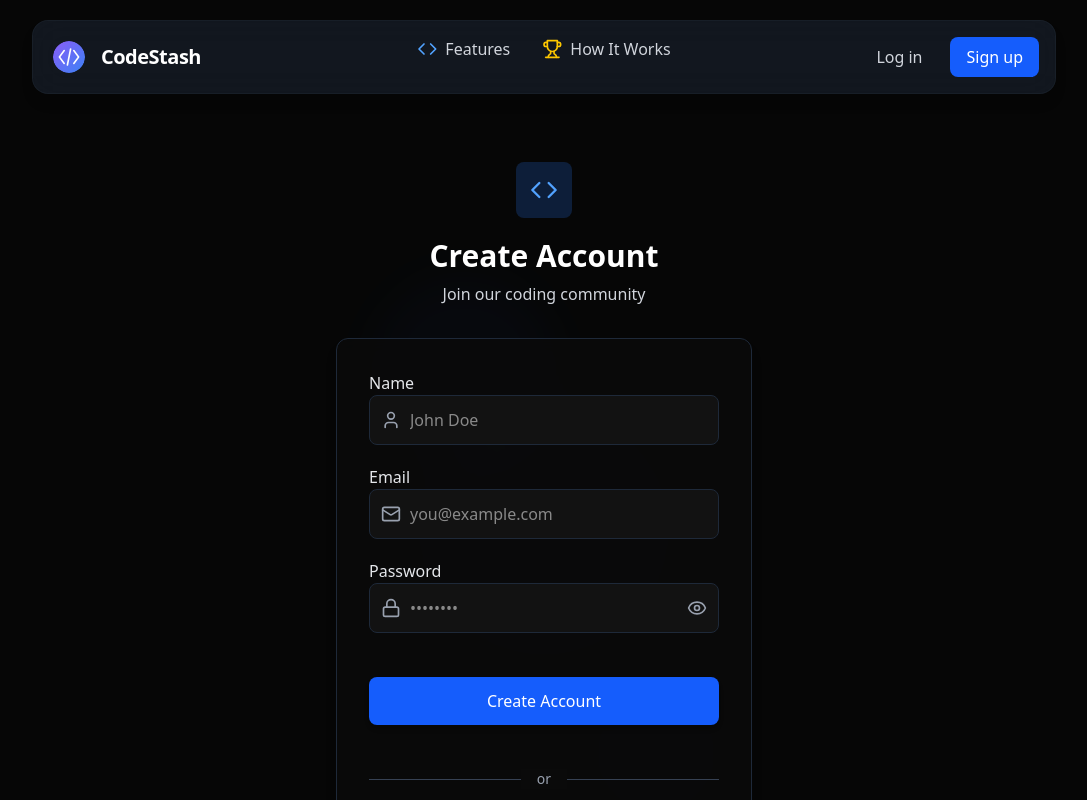
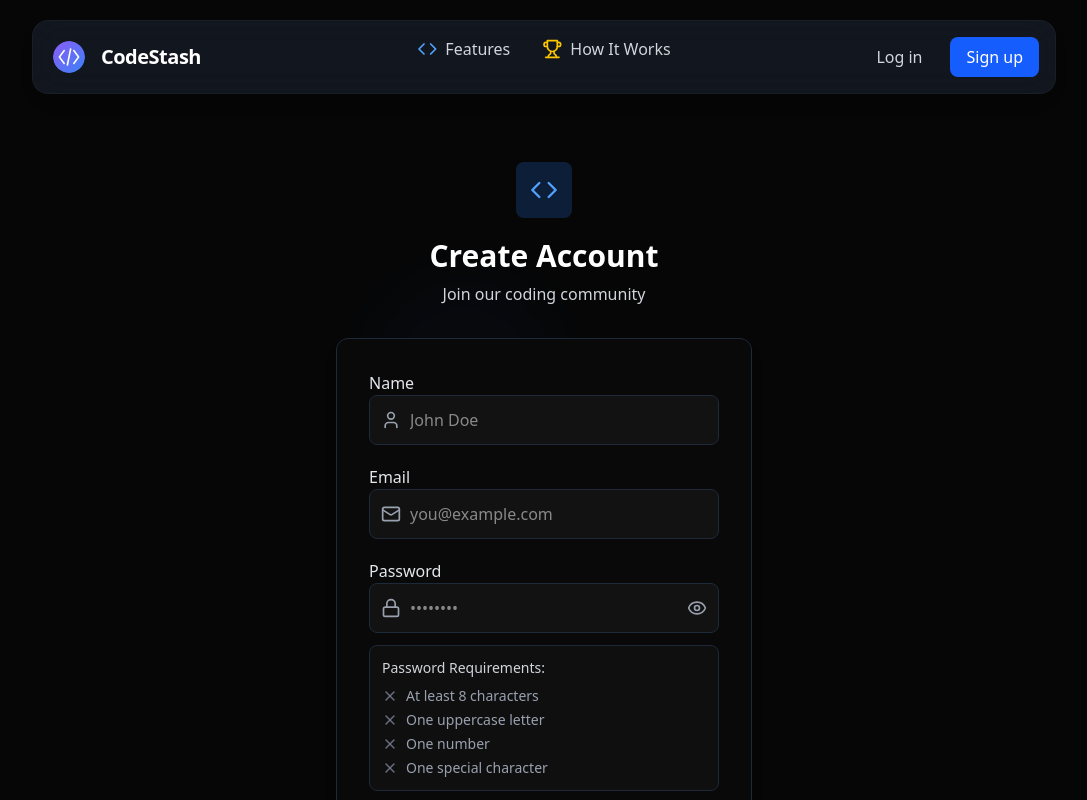
Before and after one commit to hardik8127/codestash, a React (Vite) app in the folder frontend/: page /signup in a window 1280 px wide. Shown: the top 800 px of the page, without its empty margins (96-1183 px from the left). Built offline with nearby package versions, Linux system fonts and the light colour scheme; no server answers.

Commit message:
Validations for email and Password improved

```diff
--- a/frontend/src/page/LoginPage.jsx
+++ b/frontend/src/page/LoginPage.jsx
@@ -18,9 +18,27 @@ import GoogleLoginButton from '../components/GoogleLoginButton';
 
 
 const LoginSchema = z.object({
-  email:z.string().email("Enter a valid email"),
-  password:z.string().min(6 , "Password must be atleast of 6 characters"),
-
+  email: z
+    .string()
+    .min(1, "Email is required")
+    .email("Please enter a valid email address")
+    .refine((email) => {
+      // Additional email validation
+      const emailRegex = /^[a-zA-Z0-9._%+-]+@[a-zA-Z0-9.-]+\.[a-zA-Z]{2,}$/;
+      return emailRegex.test(email);
+    }, "Please enter a valid email address"),
+  password: z
+    .string()
+    .min(8, "Password must be at least 8 characters long")
+    .refine((password) => /[A-Z]/.test(password), {
+      message: "Password must contain at least one uppercase letter"
+    })
+    .refine((password) => /[0-9]/.test(password), {
+      message: "Password must contain at least one number"
+    })
+    .refine((password) => /[!@#$%^&*()_+\-=\[\]{};':"\\|,.<>\/?]/.test(password), {
+      message: "Password must contain at least one special character"
+    }),
 })
 
 const LoginPage = () => {
--- a/frontend/src/page/SignUpPage.jsx
+++ b/frontend/src/page/SignUpPage.jsx
@@ -9,7 +9,9 @@ import {
   Loader2,
   Lock,
   Mail,
-  User
+  User,
+  Check,
+  X
 } from "lucide-react";
 
 import {z} from "zod";
@@ -18,14 +20,34 @@ import { useAuthStore } from "../store/useAuthStore";
 import GoogleLoginButton from '../components/GoogleLoginButton';
 
 const SignUpSchema = z.object({
-  email:z.string().email("Enter a valid email"),
-  password:z.string().min(6 , "Password must be atleast of 6 characters"),
-  name:z.string().min(3 , "Name must be atleast 3 character")
+  email: z
+    .string()
+    .min(1, "Email is required")
+    .email("Please enter a valid email address")
+    .refine((email) => {
+      // Additional email validation
+      const emailRegex = /^[a-zA-Z0-9._%+-]+@[a-zA-Z0-9.-]+\.[a-zA-Z]{2,}$/;
+      return emailRegex.test(email);
+    }, "Please enter a valid email address"),
+  password: z
+    .string()
+    .min(8, "Password must be at least 8 characters long")
+    .refine((password) => /[A-Z]/.test(password), {
+      message: "Password must contain at least one uppercase letter"
+    })
+    .refine((password) => /[0-9]/.test(password), {
+      message: "Password must contain at least one number"
+    })
+    .refine((password) => /[!@#$%^&*()_+\-=\[\]{};':"\\|,.<>\/?]/.test(password), {
+      message: "Password must contain at least one special character"
+    }),
+  name: z.string().min(3, "Name must be at least 3 characters")
 })
 
 const SignUpPage = () => {
 
   const [showPassword , setShowPassword] = useState(false);
+  const [passwordValue, setPasswordValue] = useState("");
 
   const {signup , isSigninUp} = useAuthStore()
   const navigate = useNavigate();
@@ -34,9 +56,25 @@ const SignUpPage = () => {
     register,
     handleSubmit,
     formState:{errors},
+    watch
   } = useForm({
     resolver:zodResolver(SignUpSchema)
   })
+
+  // Watch password field for real-time validation feedback
+  const watchedPassword = watch("password", "");
+
+  // Password requirements checker
+  const getPasswordRequirements = (password) => {
+    return {
+      minLength: password.length >= 8,
+      hasUppercase: /[A-Z]/.test(password),
+      hasNumber: /[0-9]/.test(password),
+      hasSpecialChar: /[!@#$%^&*()_+\-=\[\]{};':"\\|,.<>\/?]/.test(password)
+    };
+  };
+
+  const passwordRequirements = getPasswordRequirements(watchedPassword);
 
   const onSubmit = async (data)=>{
    try {
@@ -152,6 +190,53 @@ const SignUpPage = () => {
               {errors.password && (
                 <p className="text-red-400 text-sm mt-1.5 ml-1">{errors.password.message}</p>
               )}
+
+              {/* Password Requirements */}
+              <div className="mt-3 p-3 bg-[#0f0f0f] border border-gray-800 rounded-lg">
+                <p className="text-gray-300 text-sm font-medium mb-2">Password Requirements:</p>
+                <div className="space-y-1">
+                  <div className="flex items-center gap-2">
+                    {passwordRequirements.minLength ? (
+                      <Check className="h-4 w-4 text-green-400" />
+                    ) : (
+                      <X className="h-4 w-4 text-gray-500" />
+                    )}
+                    <span className={`text-sm ${passwordRequirements.minLength ? 'text-green-400' : 'text-gray-400'}`}>
+                      At least 8 characters
+                    </span>
+                  </div>
+                  <div className="flex items-center gap-2">
+                    {passwordRequirements.hasUppercase ? (
+                      <Check className="h-4 w-4 text-green-400" />
+                    ) : (
+                      <X className="h-4 w-4 text-gray-500" />
+                    )}
+                    <span className={`text-sm ${passwordRequirements.hasUppercase ? 'text-green-400' : 'text-gray-400'}`}>
+                      One uppercase letter
+                    </span>
+                  </div>
+                  <div className="flex items-center gap-2">
+                    {passwordRequirements.hasNumber ? (
+                      <Check className="h-4 w-4 text-green-400" />
+                    ) : (
+                      <X className="h-4 w-4 text-gray-500" />
+                    )}
+                    <span className={`text-sm ${passwordRequirements.hasNumber ? 'text-green-400' : 'text-gray-400'}`}>
+                      One number
+                    </span>
+                  </div>
+                  <div className="flex items-center gap-2">
+                    {passwordRequirements.hasSpecialChar ? (
+                      <Check className="h-4 w-4 text-green-400" />
+                    ) : (
+                      <X className="h-4 w-4 text-gray-500" />
+                    )}
+                    <span className={`text-sm ${passwordRequirements.hasSpecialChar ? 'text-green-400' : 'text-gray-400'}`}>
+                      One special character
+                    </span>
+                  </div>
+                </div>
+              </div>
             </div>
 
             {/* Submit Button */}
```
Also changed, not shown: 2 other files (tests, documents, lock files or other folders).
